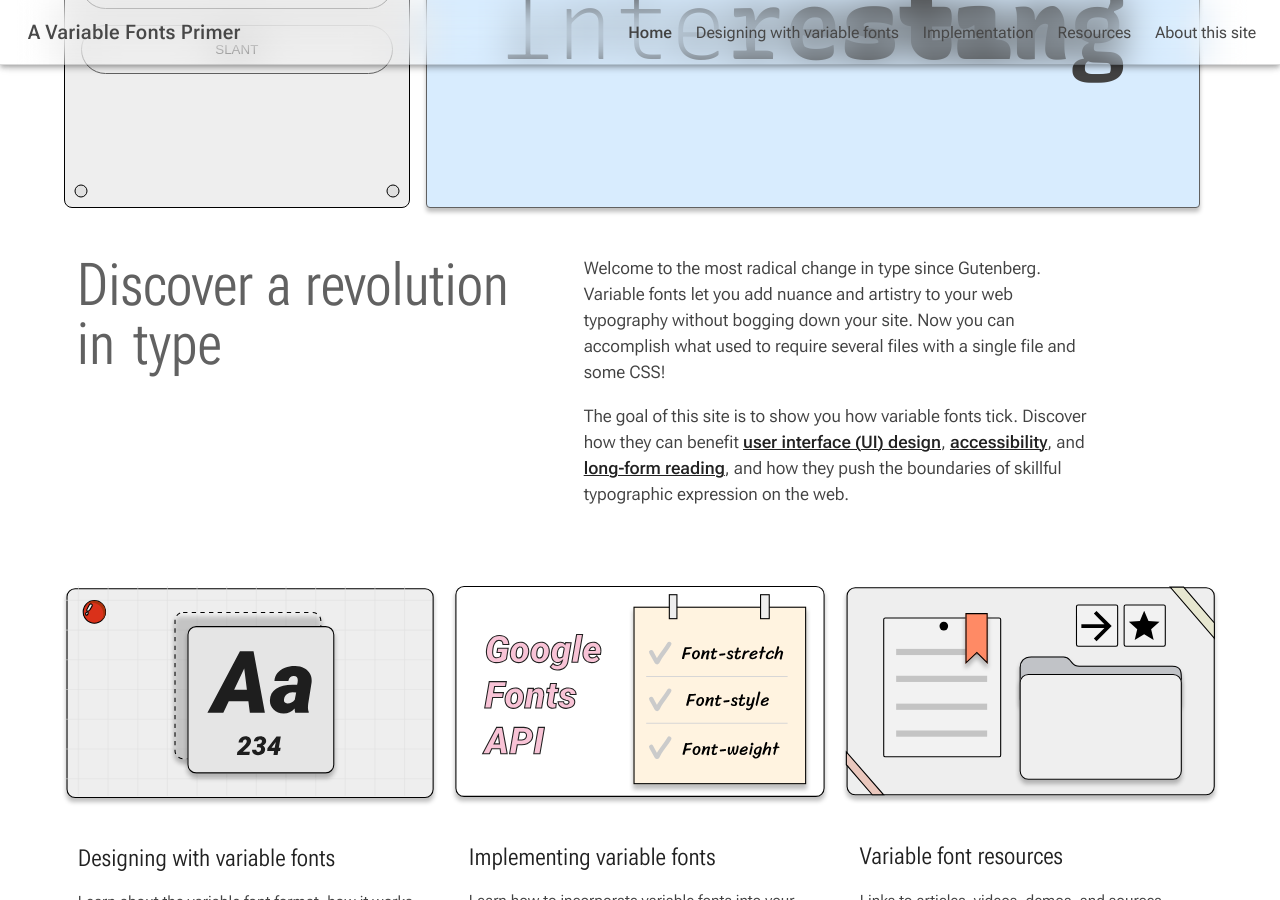
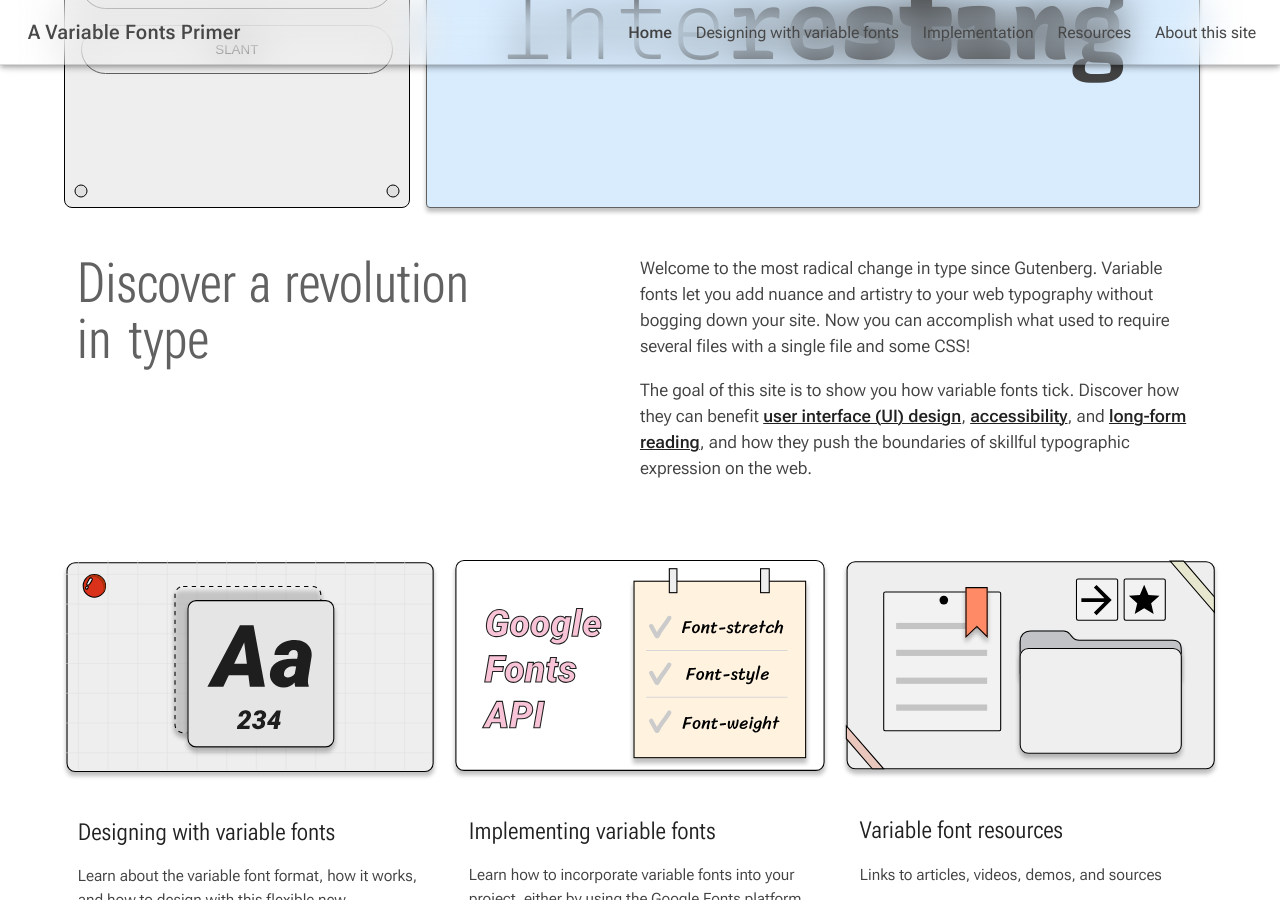
Before and after one commit to jpamental/variable-fonts, a Jekyll site: the page built from index.html, in a window 1280 px wide and 900 px high, scrolled down 401 px. Built offline with Jekyll 4.4.1, drawn with Linux system fonts in a browser that asks for light colours; a style sheet for code colours, icons or effects is not loaded.

Commit message:
Typography tweaks

```diff
--- a/_includes/beatrice/01-atoms/01-typography/_01-typography.scss
+++ b/_includes/beatrice/01-atoms/01-typography/_01-typography.scss
@@ -335,6 +335,7 @@ td {
 
 ol,
 ul {
+  @include content-width;
   margin: var(--body-text-spacer) 0 0 0;
   ul &,
   ol & {
--- a/_includes/beatrice/03-organisms/07-home-grid/_home-grid.scss
+++ b/_includes/beatrice/03-organisms/07-home-grid/_home-grid.scss
@@ -2,16 +2,16 @@
 
   @media (min-width: $bp--medium) {
     display: grid;
-    grid-template-columns: 0 minmax(15em, 45%) minmax(15em, 45%) 1fr;
+    grid-template-columns: minmax(15em, 1fr) minmax(15em, 1fr);
   }
 
   &__title {
-    --h2-vf-wdth: 35;
-    --h2-font-size-max: 4;
-    --h2-vf-wght: 500;
-    align-self: baseline;
-    grid-column: 2 / 3;
-    grid-row: 2 / 3;
+    --h2-vf-wdth: 25;
+    --h2-font-size-max: 3.75;
+    --h2-vf-wght-multiplier-s: 0.7;
+    --h2-vf-wght-multiplier-m: 0.75;
+    --h2-vf-wght-multiplier-l: 0.8;
+      align-self: baseline;
     @media (min-width: $bp--medium) {
       padding-right: 2rem;
     }
@@ -23,8 +23,6 @@
   }
 
   &__intro {
-    grid-column: 3 / 4;
-    grid-row: 2 / 3;
   }
 
   &__cards {
```
Also changed, not shown: assets/css/styles.css, 1 other file.
